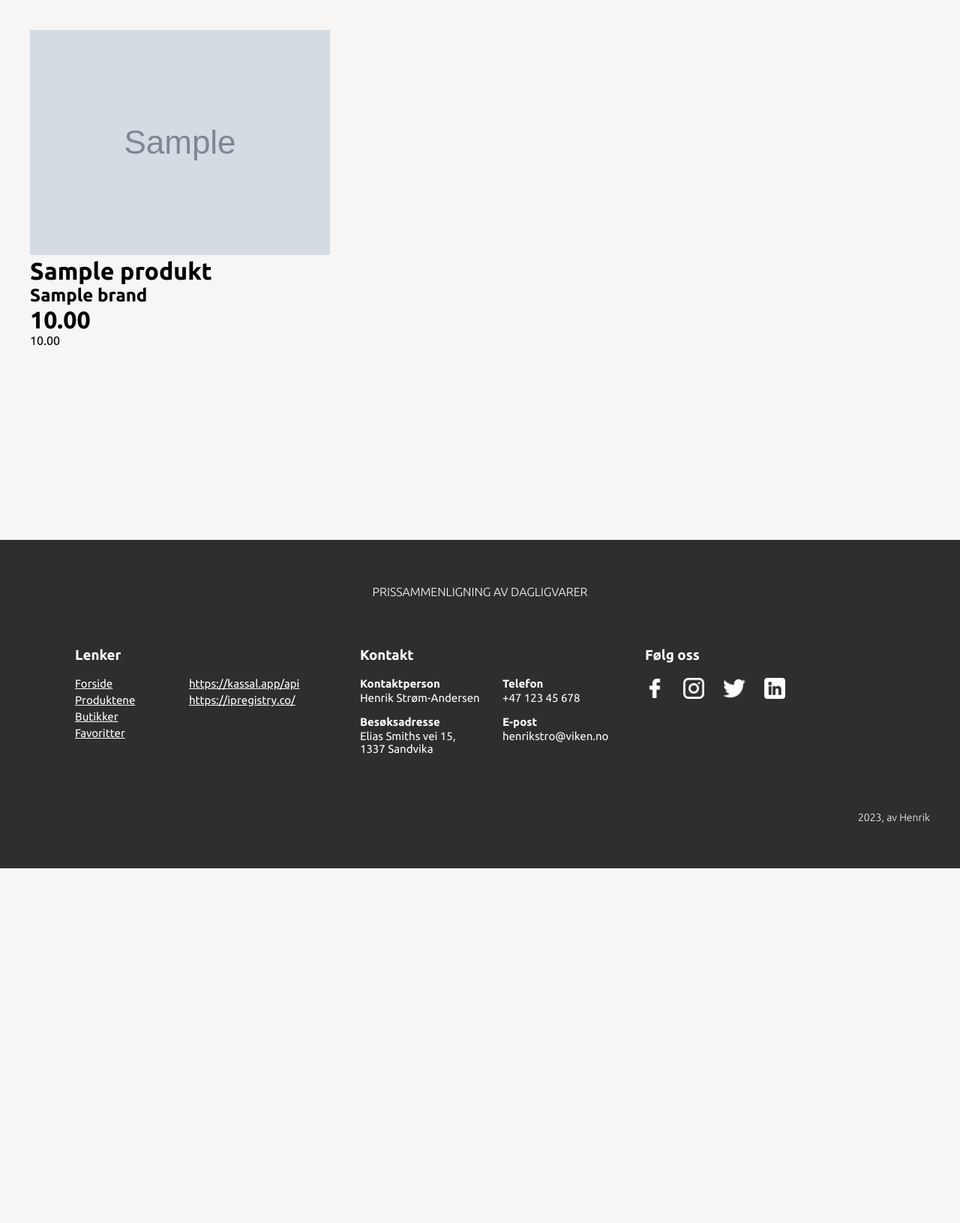
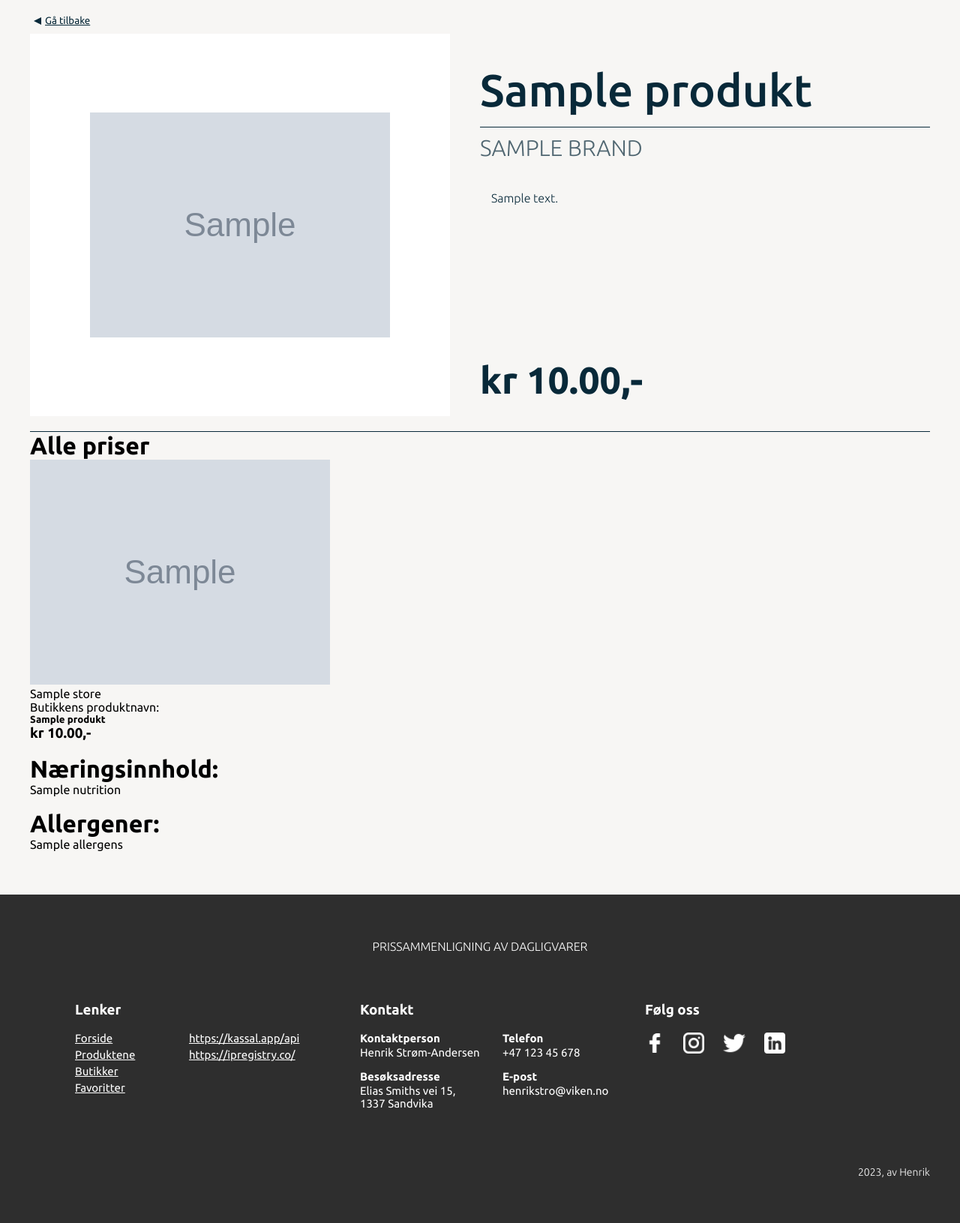
Before and after one commit to HenrikS-A/IT1-prissammenligning, a Flask app: page /produkt/1 in a window 1280 px wide. Shown: the part 68-1699 px from the top of the page at 75% size. Before the commit the page ends 1226 px from the top, so only its background shows below. Run offline with Flask 2, Linux system fonts and the light colour scheme; grey boxes marked "Sample" are stand-in pictures; a database or web service that is not in the repository returns one stand-in record (values such as "Sample title"); data that the repository does not hold is empty.

Commit message:
godt igang med css og html til produkt sidene

```diff
--- a/app.py
+++ b/app.py
@@ -102,11 +102,20 @@ def rute_produkt(ean):
 
 
     for produkt in sortert_products:
-
-        # Noen av produktene i sortert_products["brand"] har verdien None. Her finner jeg merket ved å sjekke dem.
+        # Noen av produkt merkene har verdien None. Her finner jeg merket ved å sjekke til jeg finner et.
         if produkt["brand"] != None:
             merke = produkt["brand"]
             break
+        else:
+            merke = ""
+
+    for produkt in sortert_products:
+        # Noen av produkt infoene har verdien None. Her finner jeg infoen ved å sjekke til jeg finner et.
+        if produkt["description"] != None:
+            beskrivelse = produkt["description"]
+            break
+        else:
+            beskrivelse = ""
 
     # Gjør at prisen får riktig antall desimaler. Jeg har en ny loop fordi jeg break-er den over.
     prisene = []
@@ -115,7 +124,7 @@ def rute_produkt(ean):
         pris = riktig_pris(prisen)
         prisene.append(pris)
 
-    return render_template("produkt.html", ean=ean, produkter=produkt_data["data"], billigst=billigste_produkt, merke=merke, prisene=prisene)
+    return render_template("produkt.html", ean=ean, produkter=produkt_data["data"], billigst=billigste_produkt, prisene=prisene, merke=merke, beskrivelse=beskrivelse)
 
 
 favoritter = []
--- /dev/null
+++ b/static/produkt.css
@@ -0,0 +1,86 @@
+
+main {
+    margin-top: -20px;
+}
+#tilbakeknapp {
+    margin-bottom: 10px;
+    border: none;
+    background-color: rgb(247, 246, 244);
+    display: flex;
+    flex-direction: row-reverse;
+    margin-left: 5px;
+    text-decoration: underline rgb(8, 41, 57);
+    color: rgb(8, 41, 57);
+    font-weight: 400;
+    align-items: center;
+}
+#tilbakeknapp:hover {
+    cursor: pointer;
+    color: rgba(8, 41, 57, 0.8);
+}
+/* Funnet på getcssscan, er bare et ikon */
+.triangle-left {
+    width: 0;
+    height: 0;
+    border-top: 5px solid transparent;
+    border-right: 10px solid rgb(8, 41, 57);
+    border-bottom: 5px solid transparent;
+
+    margin-right: 5px;
+}
+
+.produktoversikt {
+    display: flex;
+    padding-bottom: 20px;
+    border-bottom: solid 1px rgb(8, 41, 57);
+}
+.produktoversikt>div {
+    width: 50%;
+}
+
+#bildeContainer {
+    width: 490px;
+    height: 440px;
+    padding: 35px;
+    background-color: white;
+    display: flex;
+    justify-content: center;
+}
+#bildeContainer img {
+    width: auto; height: auto;
+    max-height: 100%;
+    max-width: 100%;
+    align-self: center;
+}
+
+.oversiktsinfo {
+    margin-left: 40px;
+    color: rgb(8, 41, 57);
+    position: relative;
+}
+.oversiktsinfo h1 {
+    margin-top: 40px;
+    font-size: 60px;
+    font-weight: 500;
+
+    padding-bottom: 15px;
+    border-bottom: solid 1px rgb(8, 41, 57);
+}
+.oversiktsinfo h3 {
+    text-transform: uppercase;
+    color: rgba(8, 41, 57, 0.7);
+    font-size: 30px;
+    font-weight: 300;
+    margin-top: 10px;
+}
+
+.oversiktsinfo p {
+    margin: 40px 10px 15px 15px;
+    font-weight: 200;
+}
+.oversiktsinfo h2 {
+    position: absolute;
+    bottom: 20px;
+    font-size: 50px;
+    font-weight: 600;
+}
--- a/templates/produkt.html
+++ b/templates/produkt.html
@@ -1,21 +1,55 @@
 {% extends 'mal.html' %}
+
+{% block tittel %}{{ billigst["name"] }}{% endblock %}
+
+{% block css %} <link rel="stylesheet" href="{{ url_for('static',filename='produkt.css' ) }}"> {% endblock %}
 
 {% block main %}
 
-    <div>
-        <div>
+    <button id="tilbakeknapp" onclick="history.back()">Gå tilbake
+        <div class="triangle-left"></div>
+    </button>
+
+    <div class="produktoversikt">
+        <div id="bildeContainer">
             <img src="{{ billigst['image'] }}" alt="Bilde av: {{ billigst['name'] }}">
         </div>
-        <div>
+        <div class="oversiktsinfo">
             <h1>{{ billigst["name"] }}</h1>
-            <h2>{{ merke }}</h2>
-            <h1>{{ prisene[0] }}</h1>
+            <h3>{{ merke }}</h3>
+            <p>{{ beskrivelse }}</p>
+            <h2>kr {{ prisene[0] }},-</h2>
         </div>
     </div>
 
-    {% for pris in prisene %}
-        <p>{{ pris }}</p>
+    <h1>Alle priser</h1>
 
+    {% for produkt in produkter["products"] %}
+        <div>
+            <div>
+                <img src="{{ produkt['store']['logo'] }}" alt="Logo til {{ produkt['store']['name'] }}">
+                <p>{{produkt["store"]["name"]}}</p>
+            </div>
+            <div>
+                <p>Butikkens produktnavn:</p>
+                <h5>{{ produkt["name"] }}</h5>
+            </div>
+            <div>
+                <!-- loop index er en 'telle-variabel' man kan bruke i jinja 2. -->
+                <h3>kr {{ prisene[loop.index0] }},-</h3>
+            </div>
+        </div>
     {% endfor %}
 
+    <div>
+        <br>
+        <h1>Næringsinnhold:</h1>
+        <p>{{ produkter["nutrition"] }}</p>
+        <br>
+        <h1>Allergener:</h1>
+        <p>{{ produkter["allergens"] }}</p>
+        <br>
+    </div>
+
+
 {% endblock %}
```
